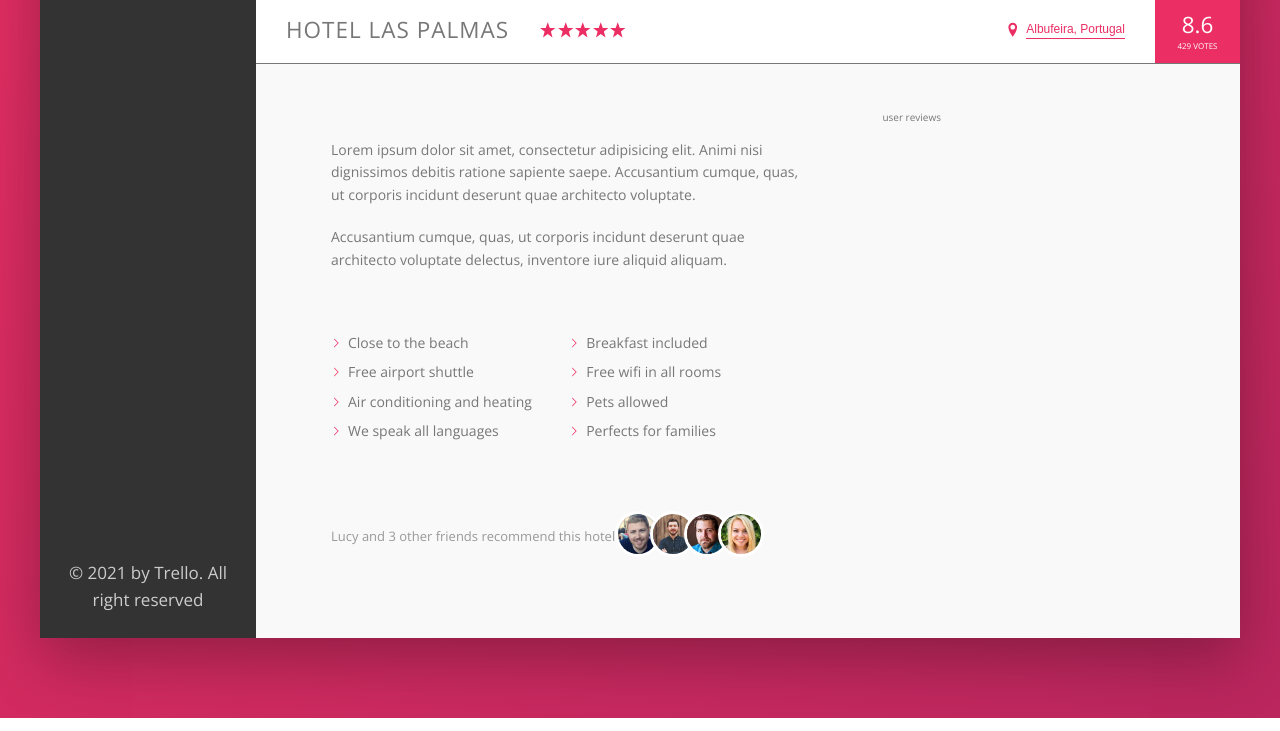
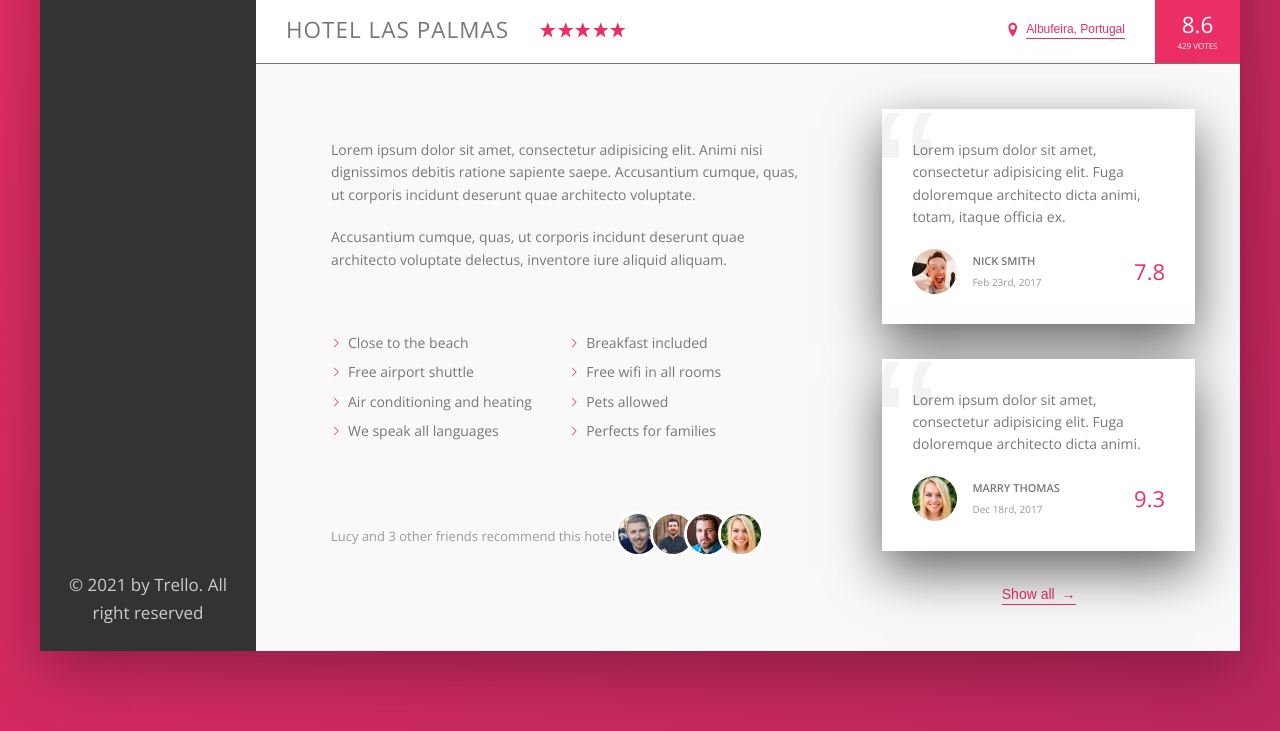
Before and after one commit to VihagaYohan/Trillo, a website: page index.html in a window 1280 px wide. Shown: the part 538-1269 px from the top of the page. Drawn offline with nearby package versions, Linux system fonts and the light colour scheme.

Commit message:
Completed hotel overview section

```diff
--- a/index.html
+++ b/index.html
@@ -190,15 +190,67 @@
                   Lucy and 3 other friends recommend this hotel
                 </p>
                 <div class="recommend__friends">
-                      <img src="./images/user-3.jpg" alt="friend_1" class="recommend__photo">
-                      <img src="./images/user-4.jpg" alt="friend_2" class="recommend__photo">
-                      <img src="./images/user-5.jpg" alt="friend_3" class="recommend__photo">
-                      <img src="./images/user-6.jpg" alt="friend_4" class="recommend__photo">
+                  <img
+                    src="./images/user-3.jpg"
+                    alt="friend_1"
+                    class="recommend__photo"
+                  />
+                  <img
+                    src="./images/user-4.jpg"
+                    alt="friend_2"
+                    class="recommend__photo"
+                  />
+                  <img
+                    src="./images/user-5.jpg"
+                    alt="friend_3"
+                    class="recommend__photo"
+                  />
+                  <img
+                    src="./images/user-6.jpg"
+                    alt="friend_4"
+                    class="recommend__photo"
+                  />
                 </div>
               </div>
             </div>
 
-            <div class="user-reviews">user reviews</div>
+            <div class="user-reviews">
+              <figure class="review">
+                <blockquote class="review__text">
+                  Lorem ipsum dolor sit amet, consectetur adipisicing elit. Fuga
+                  doloremque architecto dicta animi, totam, itaque officia ex.
+                </blockquote>
+
+                <figcaption class="review__user">
+                  <img src="./images/user-1.jpg" class="review__photo" alt="" />
+                  <div class="review__user-box">
+                    <p class="review__user-name">Nick Smith</p>
+                    <p class="review__user-date">Feb 23rd, 2017</p>
+                  </div>
+
+                  <div class="review__rating">7.8</div>
+                </figcaption>
+              </figure>
+
+              <figure class="review">
+                <blockquote class="review__text">
+                  Lorem ipsum dolor sit amet, consectetur adipisicing elit. Fuga
+                  doloremque architecto dicta animi.
+                </blockquote>
+
+                <figcaption class="review__user">
+                  <img src="./images/user-6.jpg" class="review__photo" alt="" />
+                  <div class="review__user-box">
+                    <p class="review__user-name">Marry Thomas</p>
+                    <p class="review__user-date">Dec 18rd, 2017</p>
+                  </div>
+
+                  <div class="review__rating">9.3</div>
+                </figcaption>
+              </figure>
+
+              <button class="btn-inline">Show all <span>&rarr;</span></button>
+            </div>
           </div>
         </main>
       </div>
--- a/sass/components/_button.scss
+++ b/sass/components/_button.scss
@@ -9,8 +9,18 @@
     cursor: pointer;
     transition: all .2s;
 
+    & span {
+        margin-left: 3px;
+        transition: margin-left .2s;
+    }
+
     &:hover{
         color:$Grey-dark-1;
+
+        span{
+            margin-left: 8px;
+        }
+
     }
 
     &:focus{
--- /dev/null
+++ b/sass/components/_reivew.scss
@@ -0,0 +1,71 @@
+.user-reviews{
+    flex:1;
+    font-size: 1.4rem;
+
+    display: flex;
+    flex-direction: column;
+    align-items: center;
+
+    .review{
+        background-color: #fff;
+        box-shadow: $shadow-light;
+        padding: 3rem;
+        margin-bottom: 3.5rem;
+        position: relative;
+        overflow: hidden;
+
+        &__text{
+            margin-bottom: 2rem;
+            z-index: 10;
+            position: relative;
+        }
+
+        &__user{
+            display: flex;
+            align-items: center;
+
+            &-box{
+                margin-right: auto;
+            }
+
+            &-name{
+                font-size: 1.1rem;
+                font-weight: 600;
+                text-transform: uppercase;
+                margin-bottom: 4px;
+            }
+
+            &-date{
+                font-size: 1rem;
+                color: $Grey-dark-3;
+            }
+        }
+
+        &__rating{
+            color:$color-primary;
+            font-size: 2.2rem;
+            font-weight: 300;
+        }
+
+        &__photo{
+            height: 4.5rem;
+            width: 4.5rem;
+            border-radius: 50%;
+            margin-right: 1.5rem;
+        }
+
+        &::before{
+            content: "\201C";
+            position:absolute;
+            top:-2.75rem;
+            left: -1rem;
+            line-height: 1;
+            font-size: 20rem;
+            color: $Grey-light-2;
+            font-family: sans-serif;
+            z-index: 1;
+        }
+    }
+
+
+}
--- a/sass/main.scss
+++ b/sass/main.scss
@@ -10,6 +10,7 @@
 @import './layout/header';
 @import './layout/sidebar';
 @import './layout/detail';
+@import './components/reivew';
 
 @import './components/button';
 @import './components/gallery';
```
Also changed, not shown: css/main.css. Lines whose indentation alone changed are shown as unchanged.
